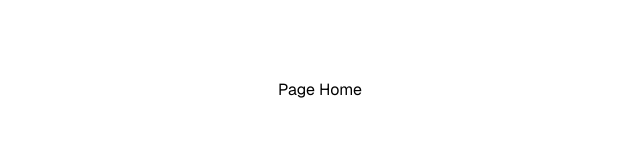
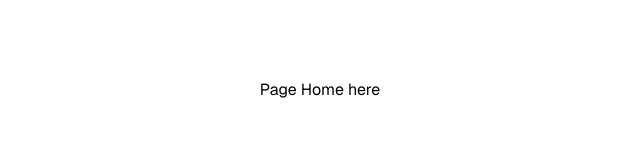
Before and after one commit to nkstms/mvp, a Next.js app: page / in a window 1280 px wide. Shown: the top 168 px of the page, without its empty margins (320-960 px from the left). Built offline with nearby package versions, Linux system fonts and the light colour scheme.

Commit message:
Modification de page home

```diff
--- a/app/page.js
+++ b/app/page.js
@@ -3,7 +3,7 @@
 export default function Home() {
   return (
     <div className="grid grid-rows-[20px_1fr_20px] items-center justify-items-center min-h-screen p-8 pb-20 gap-16 sm:p-20 font-[family-name:var(--font-geist-sans)]">
-      <h1>Page Home</h1>
+      <h1>Page Home here</h1>
 
 
     </div>
```
